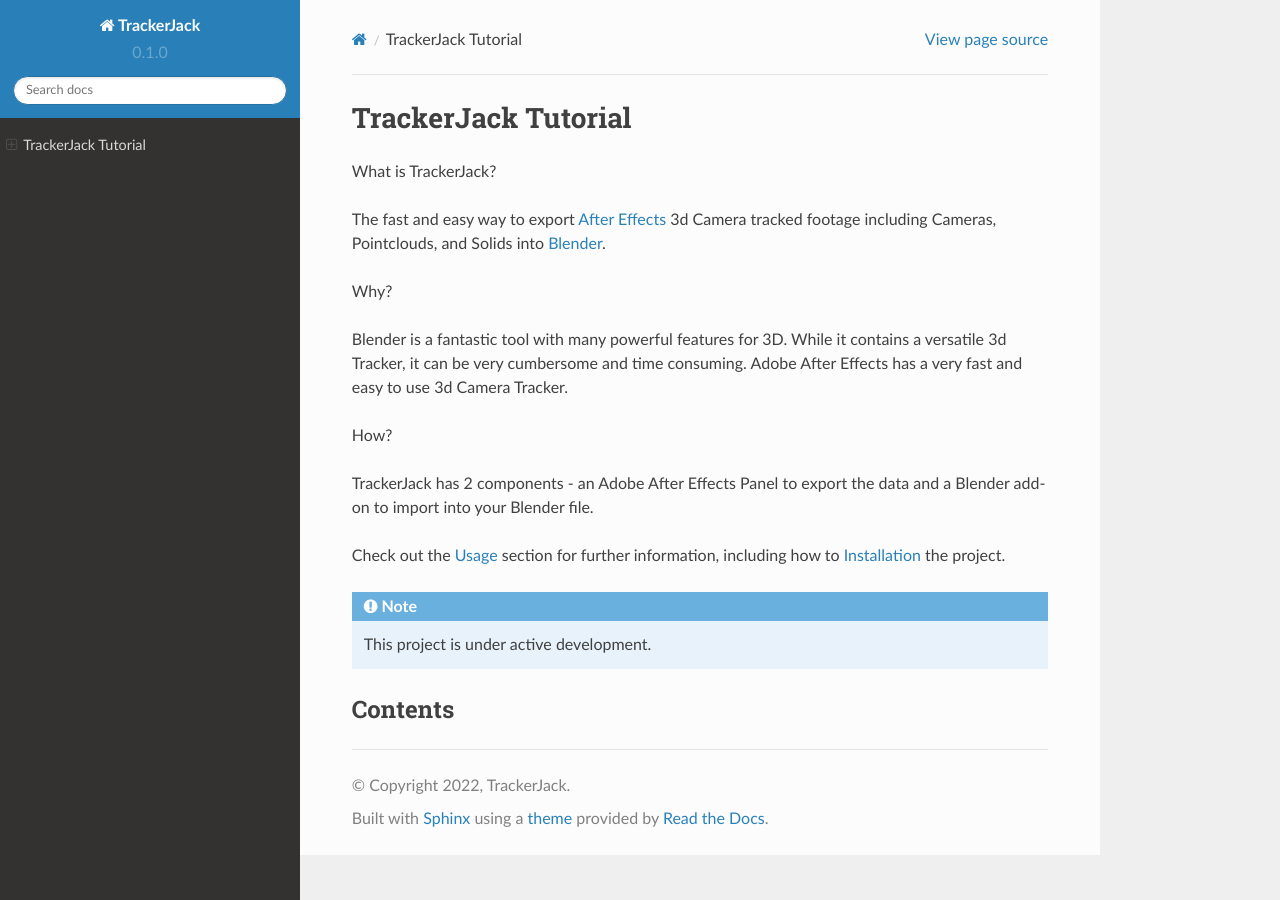
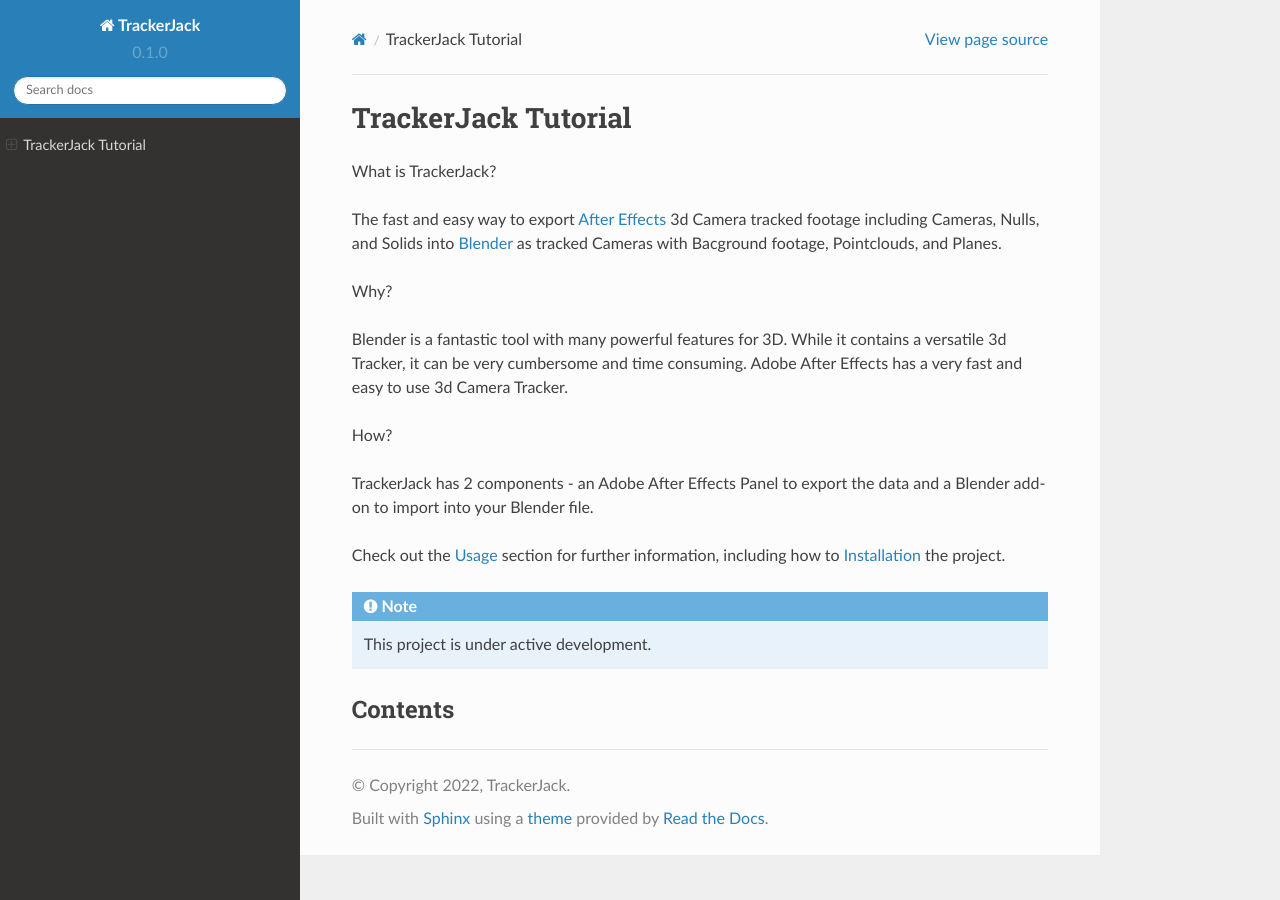
Before and after one commit to halekii/TrackerJack-Tutorial, a Sphinx documentation site: the page built from docs/source/index.rst, in a window 1280 px wide. Built offline with Sphinx 7.4.7 and the Read the Docs theme 2.0.0, drawn with Linux system fonts in a browser that asks for light colours; pages that are not in the unit, such as notebooks, are missing from menus.

Commit message:
Update index.rst

```diff
--- a/docs/source/index.rst
+++ b/docs/source/index.rst
@@ -3,7 +3,7 @@
 
 What is TrackerJack?
 
-The fast and easy way to export `After Effects <https://www.adobe.com/products/aftereffects.html>`_ 3d Camera tracked footage including Cameras, Pointclouds, and Solids into `Blender <https://www.blender.org>`_.
+The fast and easy way to export `After Effects <https://www.adobe.com/products/aftereffects.html>`_ 3d Camera tracked footage including Cameras, Nulls, and Solids into `Blender <https://www.blender.org>`_ as tracked Cameras with Bacground footage, Pointclouds, and Planes.
 
 Why?
 
```
